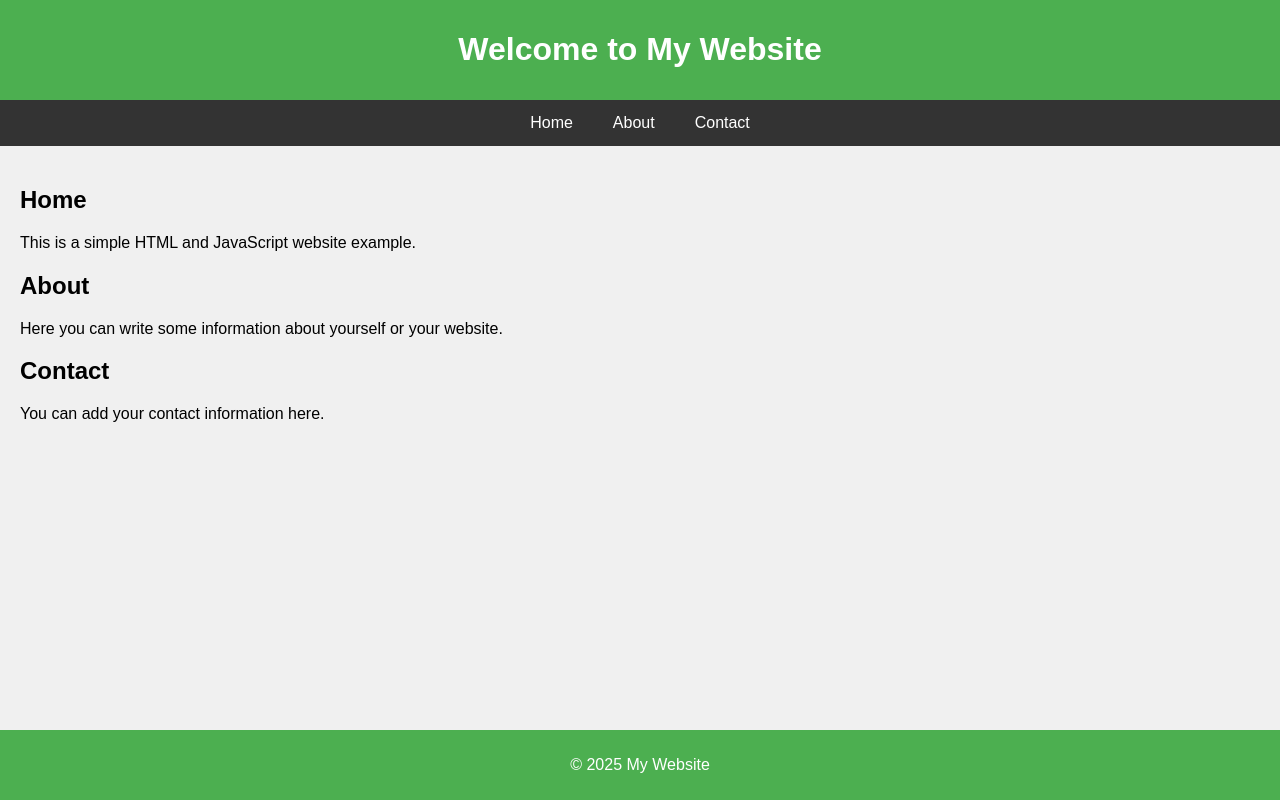
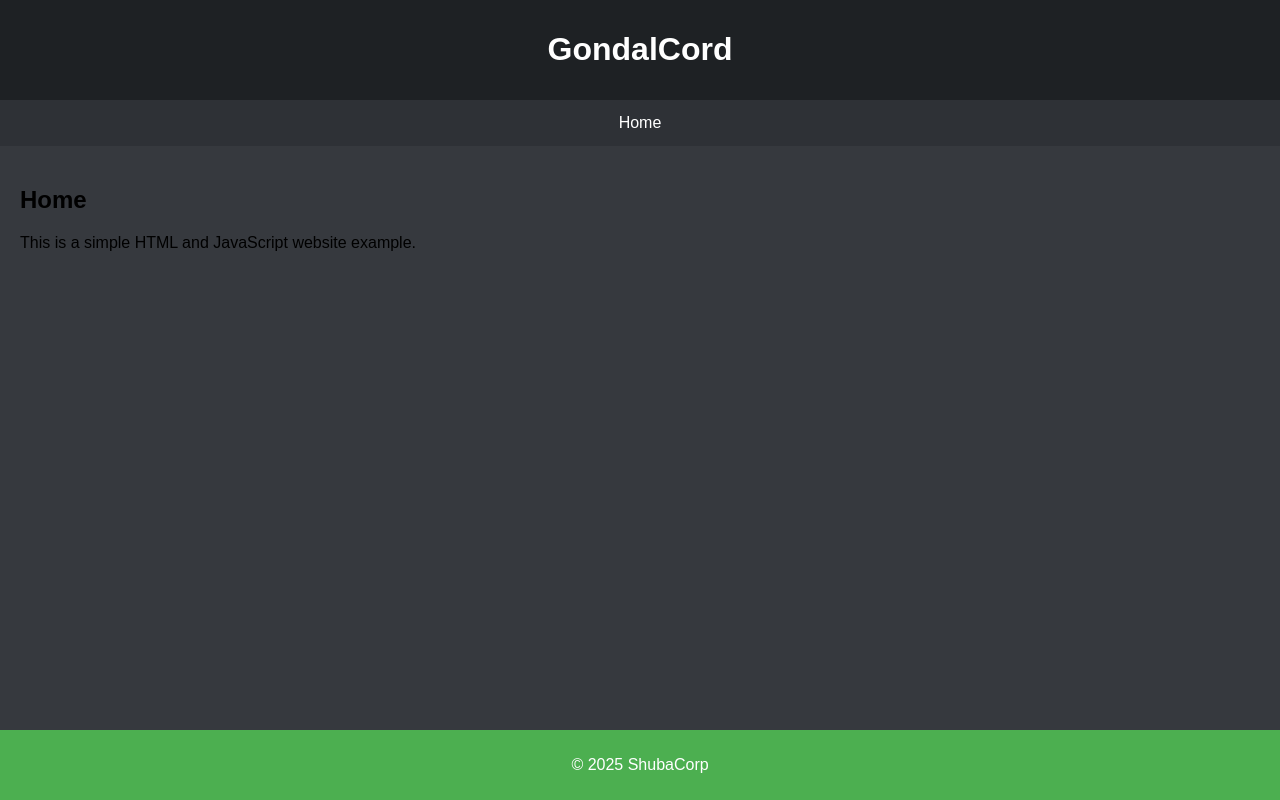
Before and after one commit to ShubaCordDevOS/gondalcord.github.io, a plain HTML site: page index.html in a window 1280 px wide. Drawn offline with Linux system fonts and the light colour scheme.

Commit message:
Update index.html

```diff
--- a/index.html
+++ b/index.html
@@ -9,10 +9,10 @@
             font-family: Arial, sans-serif;
             margin: 0;
             padding: 0;
-            background-color: #f0f0f0;
+            background-color: #36393e;
         }
         header {
-            background-color: #4CAF50;
+            background-color: #1e2124;
             color: white;
             padding: 10px 0;
             text-align: center;
@@ -20,7 +20,7 @@
         nav {
             display: flex;
             justify-content: center;
-            background-color: #333;
+            background-color: #2e3136;
         }
         nav a {
             color: white;
@@ -49,28 +49,20 @@
 <body>
 
 <header>
-    <h1>Welcome to My Website</h1>
+    <h1>GondalCord</h1>
 </header>
 
 <nav>
     <a href="#home">Home</a>
-    <a href="#about">About</a>
-    <a href="#contact">Contact</a>
 </nav>
 
 <main>
     <h2>Home</h2>
     <p>This is a simple HTML and JavaScript website example.</p>
-
-    <h2>About</h2>
-    <p>Here you can write some information about yourself or your website.</p>
-
-    <h2>Contact</h2>
-    <p>You can add your contact information here.</p>
 </main>
 
 <footer>
-    <p>&copy; 2025 My Website</p>
+    <p>&copy; 2025 ShubaCorp</p>
 </footer>
 
 <script>
```
